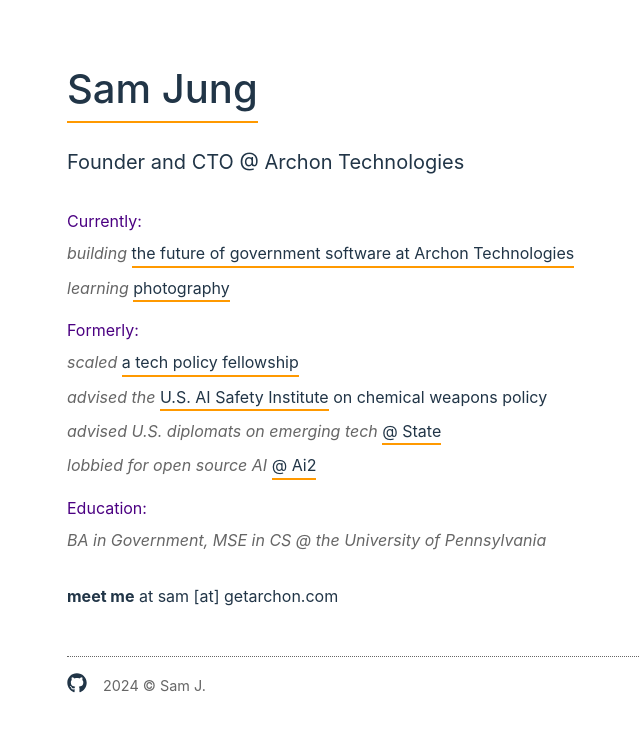
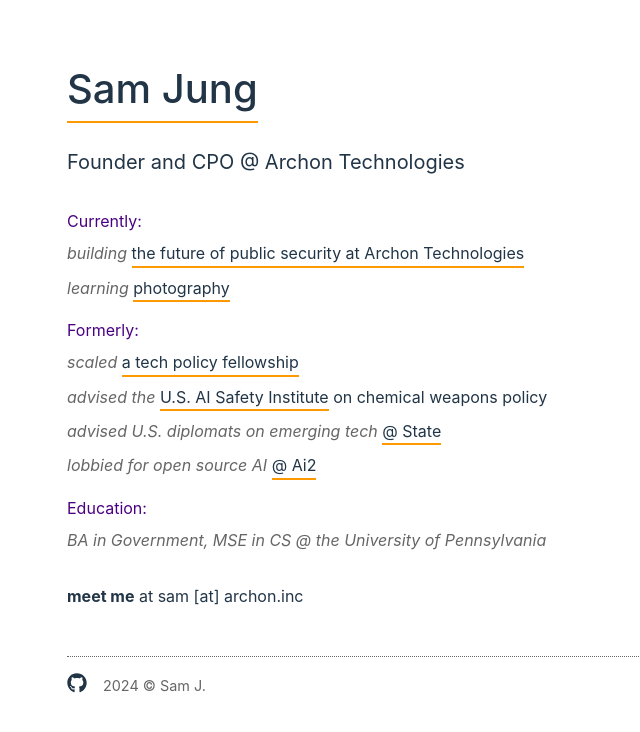
Before and after one commit to sammjung/sam-website, a React (Vite) app: page / in a window 1280 px wide. Shown: the top 732 px of the page, without its empty margins (205-845 px from the left). Built offline with nearby package versions, Linux system fonts and the light colour scheme.

Commit message:
new changes

```diff
--- a/src/pages/Home.tsx
+++ b/src/pages/Home.tsx
@@ -5,11 +5,11 @@
   return (
     <div>
       <h1 style={{ borderBottom: '2px solid #f90', display: 'inline-block', paddingBottom: '2px', maxWidth: '100%' }}>Sam Jung</h1>
-      <h2>Founder and CTO @ Archon Technologies</h2>
+      <h2>Founder and CPO @ Archon Technologies</h2>
 
       <h3>Currently:</h3>
       <ul style={{ listStyleType: 'none', padding: 0 }}>
-        <li><em>building</em> <a href="https://getarchon.com">the future of government software at Archon Technologies</a></li>
+        <li><em>building</em> <a href="https://getarchon.com">the future of public security at Archon Technologies</a></li>
         <li><em>learning</em> <Link to="/hobbies">photography</Link></li>
       </ul>
 
@@ -26,7 +26,7 @@
         <li><em>BA in Government, MSE in CS @ the University of Pennsylvania</em></li>
       </ul>
 
-      <p style={{ marginTop: '2rem', wordBreak: 'break-word' }}><strong>meet me</strong> at sam [at] getarchon.com</p>
+      <p style={{ marginTop: '2rem', wordBreak: 'break-word' }}><strong>meet me</strong> at sam [at] archon.inc</p>
 
       <div className="footer-content" style={{ borderTop: '1px dotted #666', marginTop: '3rem', paddingTop: '1rem', display: 'flex', alignItems: 'center', gap: '0.5rem', flexWrap: 'wrap' }}>
         <a href="https://github.com/sammjung" style={{ marginRight: '0.5rem', borderBottom: 'none' }}><FaGithub size={20} /></a>
```
